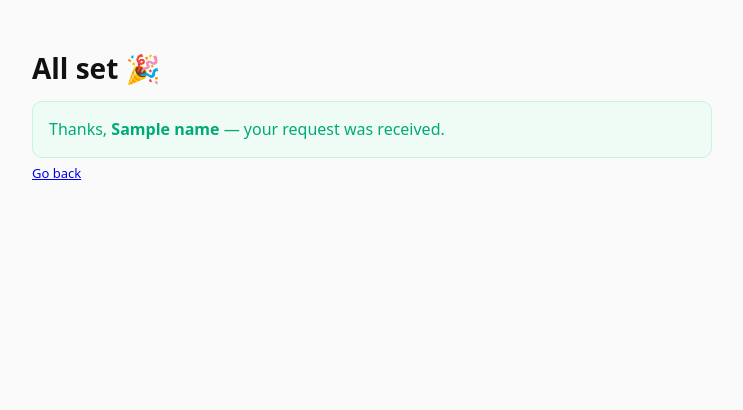
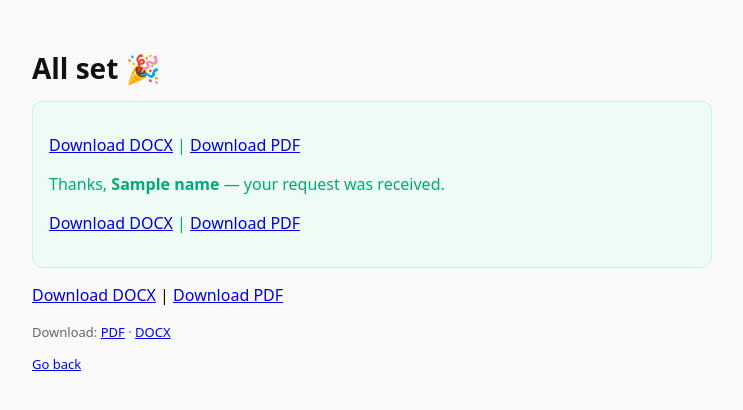
Before and after one commit to onojk/resumeunicorn, a Flask app: template templates/success.html in a window 1280 px wide. Shown: the top 410 px of the page, without its empty margins (268-1011 px from the left). Run offline with Flask 3, Linux system fonts and the light colour scheme; the template is opened without the code that fills it: most values are stand-ins (such as "Sample title", 1, 10 or a date in 2020); some libraries are stand-ins or nearby versions.

Commit message:
feat(downloads): add sample DOCX/PDF and expose links infra(nginx): check in HTTPS vhost with /static alias, HSTS+CSP chore(gitignore): ignore venv, __pycache__, *.pyc, .env

```diff
--- a/templates/form.html
+++ b/templates/form.html
@@ -136,5 +136,11 @@
   </div>
 
   <script src="{{ url_for('static', filename='app.js') }}" defer></script>
+  <div class="container">
+    <p class="hint">Sample downloads:
+      <a href="/static/downloads/sample-resume.docx">DOCX</a> |
+      <a href="/static/downloads/sample-resume.pdf">PDF</a>
+    </p>
+  </div>
 </body>
 </html>
--- a/templates/success.html
+++ b/templates/success.html
@@ -10,8 +10,24 @@
   <div class="container">
     <h1>All set 🎉</h1>
     <div class="success">
+  <p class="actions" style="margin-top:16px">
+    <a href="/static/downloads/sample-resume.docx">Download DOCX</a> |
+    <a href="/static/downloads/sample-resume.pdf">Download PDF</a>
+  </p>
       Thanks, <strong>{{ name }}</strong> — your request was received.
+  <p class="actions" style="margin-top:16px">
+    <a href="/static/downloads/sample-resume.docx">Download DOCX</a> |
+    <a href="/static/downloads/sample-resume.pdf">Download PDF</a>
+  </p>
     </div>
+  <p class="actions" style="margin-top:16px">
+    <a href="/static/downloads/sample-resume.docx">Download DOCX</a> |
+    <a href="/static/downloads/sample-resume.pdf">Download PDF</a>
+  </p>
+    <p class="hint" style="margin-top:12px">
+      Download: <a href="{{ url_for('download_resume', fmt='pdf') }}">PDF</a> ·
+      <a href="{{ url_for('download_resume', fmt='docx') }}">DOCX</a>
+    </p>
     <p class="hint"><a href="{{ url_for('index') }}">Go back</a></p>
   </div>
 </body>
```
Also changed, not shown: 3 other files.
